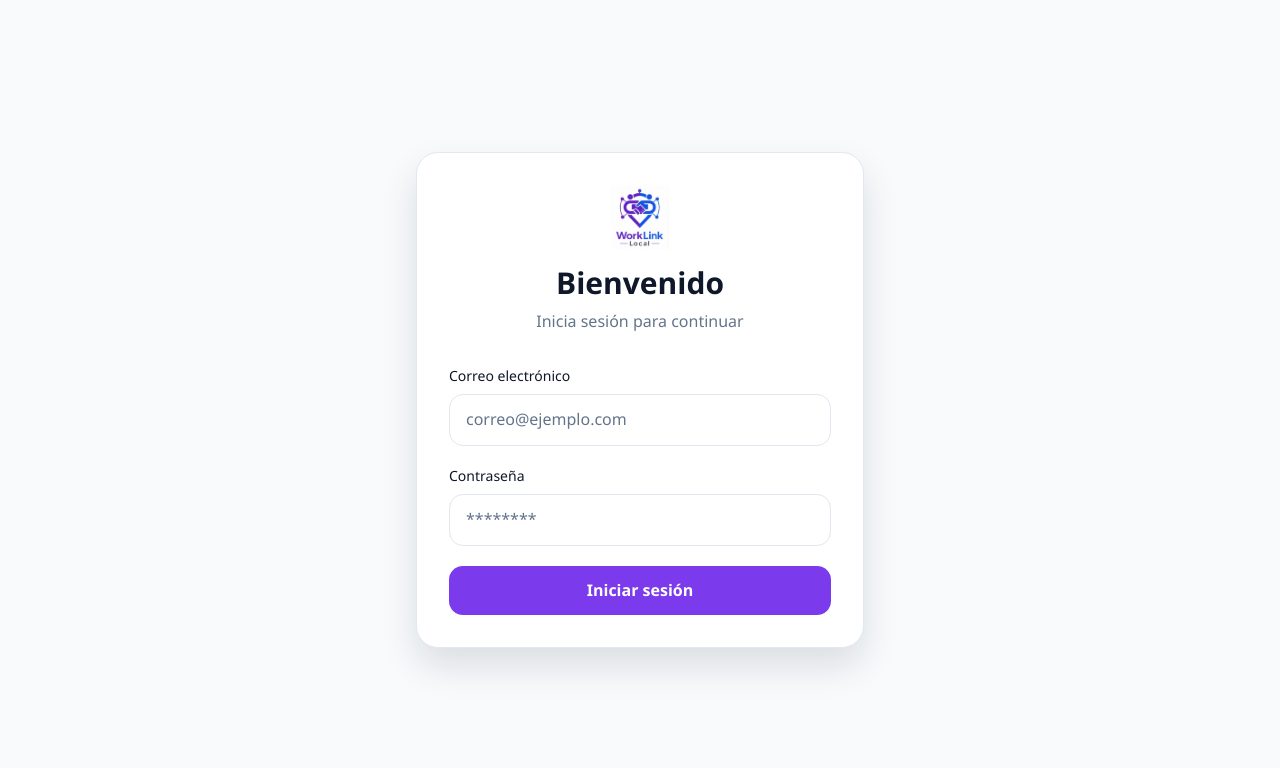
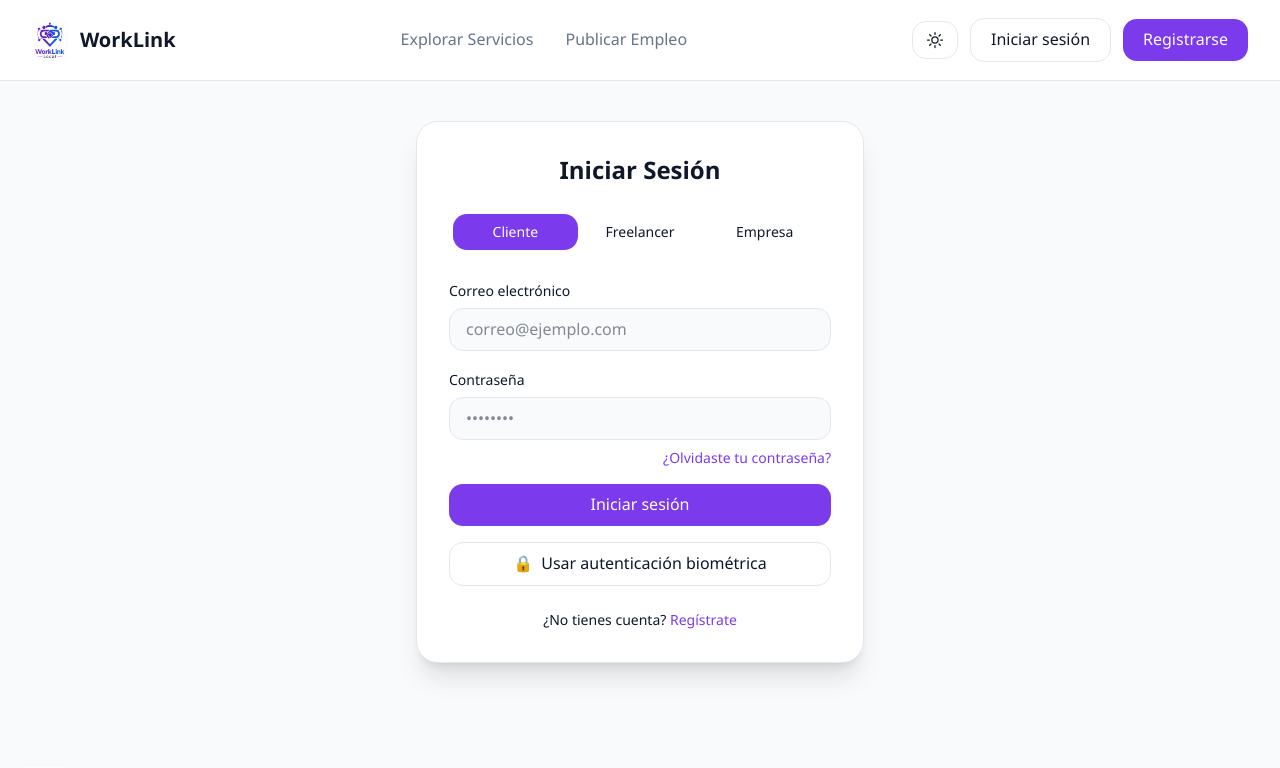
Before and after one commit to JesVite28/worklink_frontend, a React (Vite) app: page /login in a window 1280 px wide. Shown: the top 768 px of the page. Built offline with nearby package versions, Linux system fonts and the light colour scheme.

Commit message:
Mejora la interfaz de login

```diff
--- a/src/modules/auth/Login.tsx
+++ b/src/modules/auth/Login.tsx
@@ -1,144 +1,111 @@
 import { useState } from "react";
-import { useNavigate } from "react-router-dom";
-import { login } from "../../api/AuthApi";
+import { Link } from "react-router-dom";
+
+import Navbar from "../../shared/components/layout/Navbar";
+import Footer from "../home/components/Footer";
 
 export default function Login() {
-  const navigate = useNavigate();
-
-  const [email, setEmail] = useState("");
-  const [password, setPassword] = useState("");
-
-  const [loading, setLoading] = useState(false);
-  const [error, setError] = useState("");
-
-  const handleLogin = async (e: React.FormEvent) => {
-    e.preventDefault();
-
-    try {
-      setLoading(true);
-      setError("");
-
-      const response = await login(email, password);
-
-      if (response.success) {
-        localStorage.setItem("token", response.data.token);
-        localStorage.setItem("user", JSON.stringify(response.data));
-
-        navigate("/dashboard");
-      }
-    } catch (err: any) {
-      setError(
-        err.response?.data?.message ||
-        "Credenciales incorrectas"
-      );
-    } finally {
-      setLoading(false);
-    }
-  };
+  const [role, setRole] = useState("cliente");
 
   return (
-    <div className="min-h-screen bg-background flex items-center justify-center px-4">
+    <div className="min-h-screen flex flex-col bg-background text-foreground">
 
-      <div className="w-full max-w-md bg-surface rounded-2xl shadow-card border border-border p-8">
+      {/* NAVBAR */}
+      <Navbar />
 
-        <div className="flex flex-col items-center mb-8">
-          <img
-            src="/logo.png"
-            alt="WorkLink"
-            className="h-16 mb-4"
-          />
+      {/* MAIN */}
+      <main className="flex-1 flex items-center justify-center px-4 py-10">
 
-          <h1 className="text-3xl font-bold text-text">
-            Bienvenido
+        {/* CARD */}
+        <div className="w-full max-w-md bg-surface border border-border rounded-2xl shadow-xl p-6 sm:p-8">
+
+          {/* TITLE */}
+          <h1 className="text-2xl font-bold text-center mb-6">
+            Iniciar Sesión
           </h1>
 
-          <p className="text-text-muted mt-2">
-            Inicia sesión para continuar
-          </p>
+          {/* ROLE SELECTOR */}
+          <div className="flex bg-muted rounded-xl p-1 mb-6">
+            {["cliente", "freelancer", "empresa"].map((item) => (
+              <button
+                key={item}
+                onClick={() => setRole(item)}
+                className={`flex-1 py-2 text-sm rounded-lg transition ${
+                  role === item
+                    ? "bg-primary text-white"
+                    : "text-foreground hover:bg-background"
+                }`}
+              >
+                {item.charAt(0).toUpperCase() + item.slice(1)}
+              </button>
+            ))}
           </div>
 
-        <form onSubmit={handleLogin} className="space-y-5">
+          {/* FORM */}
+          <form className="space-y-4">
 
-          {/* Email */}
+            {/* EMAIL */}
             <div>
-            <label className="block mb-2 text-sm font-medium text-text">
-              Correo electrónico
-            </label>
-
+              <label className="text-sm font-medium">Correo electrónico</label>
               <input
                 type="email"
-              value={email}
-              onChange={(e) => setEmail(e.target.value)}
-              className="
-                w-full
-                px-4 py-3
-                border border-border
-                rounded-lg
-                text-text
-                placeholder:text-text-muted
-                focus:outline-none
-                focus:ring-2
-                focus:ring-primary
-              "
                 placeholder="correo@ejemplo.com"
+                className="w-full mt-1 px-4 py-2 rounded-lg border border-border bg-background focus:outline-none focus:ring-2 focus:ring-primary"
               />
             </div>
 
-          {/* Password */}
+            {/* PASSWORD */}
             <div>
-            <label className="block mb-2 text-sm font-medium text-text">
-              Contraseña
-            </label>
-
+              <label className="text-sm font-medium">Contraseña</label>
               <input
                 type="password"
-              value={password}
-              onChange={(e) => setPassword(e.target.value)}
-              className="
-                w-full
-                px-4 py-3
-                border border-border
-                rounded-lg
-                text-text
-                placeholder:text-text-muted
-                focus:outline-none
-                focus:ring-2
-                focus:ring-primary
-              "
-              placeholder="********"
+                placeholder="••••••••"
+                className="w-full mt-1 px-4 py-2 rounded-lg border border-border bg-background focus:outline-none focus:ring-2 focus:ring-primary"
               />
+
+              {/* LINKS */}
+              <div className="flex justify-end mt-2">
+                <Link
+                  to="/forgot-password"
+                  className="text-sm text-primary hover:underline"
+                >
+                  ¿Olvidaste tu contraseña?
+                </Link>
+              </div>
             </div>
 
-          {/* Error */}
-          {error && (
-            <div className="bg-danger/10 border border-danger/20 text-danger px-4 py-3 rounded-lg text-sm">
-              {error}
-            </div>
-          )}
-
-          {/* Button */}
+            {/* LOGIN BUTTON */}
             <button
               type="submit"
-            disabled={loading}
-            className="
-              w-full
-              py-3
-              bg-primary
-              hover:opacity-90
-              text-white
-              font-semibold
-              rounded-lg
-              transition
-              disabled:opacity-60
-            "
+              className="w-full bg-primary text-white py-2 rounded-lg font-medium hover:opacity-90 transition"
             >
-            {loading ? "Ingresando..." : "Iniciar sesión"}
+              Iniciar sesión
+            </button>
+
+            {/* BIOMETRIC */}
+            <button
+              type="button"
+              className="w-full flex items-center justify-center gap-2 border border-border py-2 rounded-lg hover:bg-muted transition"
+            >
+              <span>🔒</span>
+              Usar autenticación biométrica
             </button>
 
           </form>
 
+          {/* REGISTER */}
+          <p className="text-center text-sm mt-6">
+            ¿No tienes cuenta?{" "}
+            <Link to="/register" className="text-primary font-medium hover:underline">
+              Regístrate
+            </Link>
+          </p>
+
         </div>
+      </main>
 
+      {/* FOOTER */}
+      <Footer />
     </div>
   );
 }
```
Lines whose indentation alone changed are shown as unchanged.
